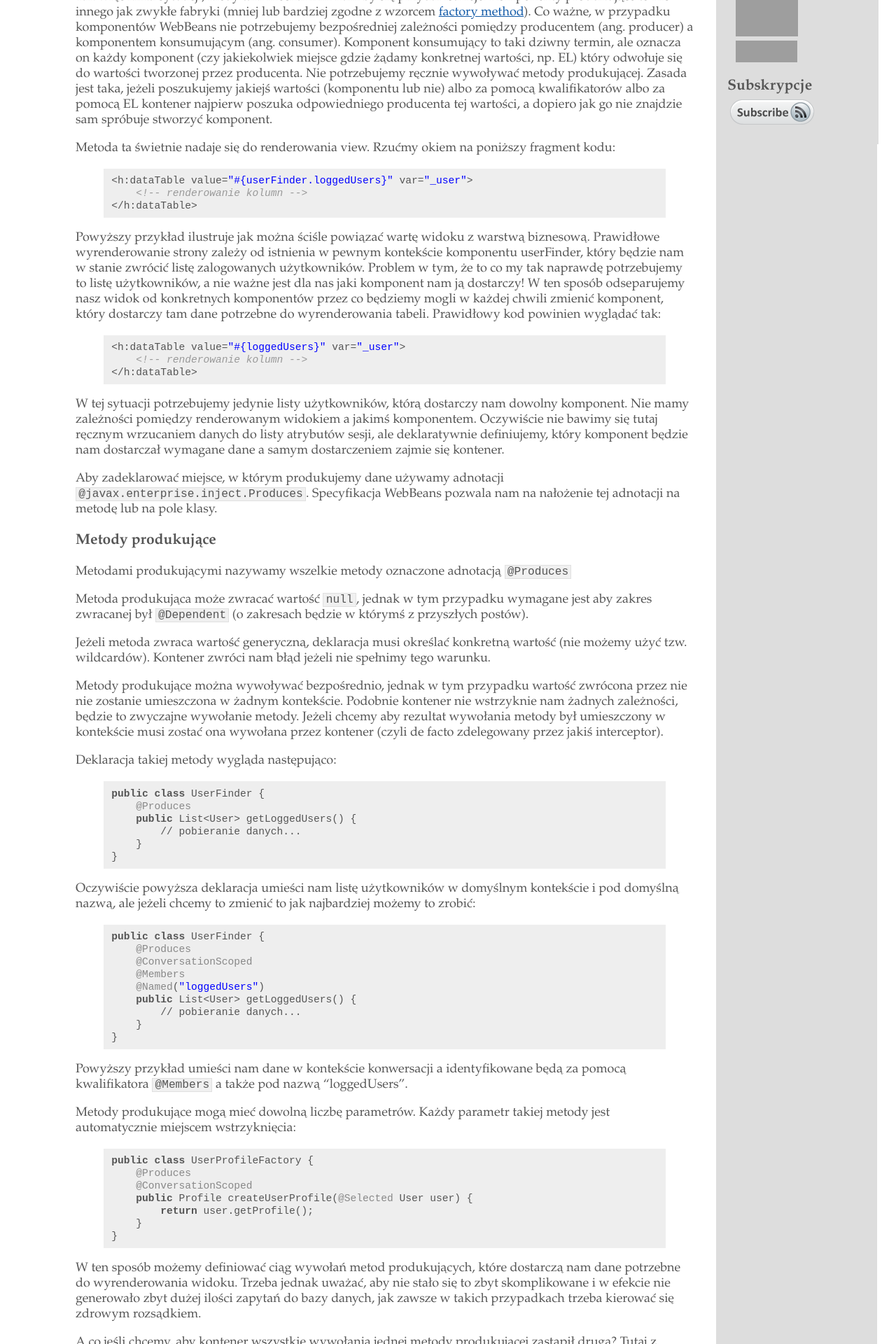
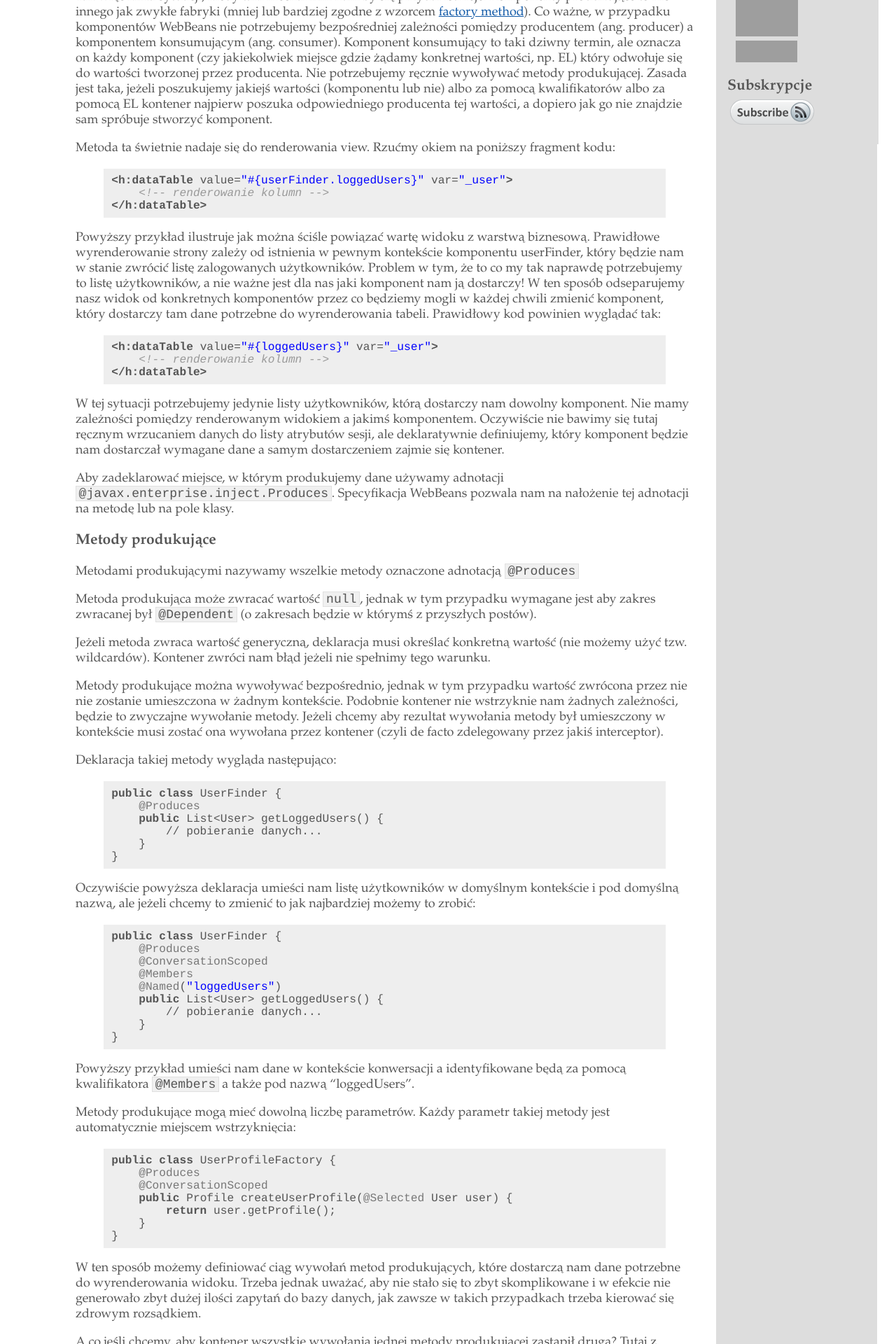
Before and after one commit to michalorman/michalorman-blog-old, a Jekyll site: the page built from blog/javaee/_posts/2009-11-16-kontekstowe-komponenty-w-j2ee-6-komponenty-produkujace.markdown, in a window 1280 px wide. Shown: the part 718-2638 px from the top of the page at 70% size. Built offline with Jekyll 4.4.1, drawn with Linux system fonts in a browser that asks for light colours; Markdown is read by kramdown in place of the engine named in the settings; comment, search, counter and statistics services are not loaded; grey boxes are pictures that could not be loaded.

Commit message:
Modified layout.

```diff
--- a/_layouts/default.html
+++ b/_layouts/default.html
@@ -105,7 +105,6 @@
 		<script type="text/javascript">
 			try {
 				var pageTracker = _gat._getTracker("UA-10392759-3");
-		    // Cookied already:
 				pageTracker._trackPageview();
 			} catch(err) {}
 		</script>
--- a/stylesheets/default.css
+++ b/stylesheets/default.css
@@ -21,18 +21,25 @@ img {
 	border: none;
 }
 
+pre {
+  background-color: #eee;
+  -moz-border-radius: 0.3em;
+  padding: 0.5em 0.7em;
+  font-size: 0.9em;
+  display: block;
+  word-wrap: break-word;
+	white-space: pre-wrap;
+	white-space: -moz-pre-wrap;
+  white-space: -pre-wrap;
+  white-space: -o-pre-wrap;
+}
+
 code {
+	font-family: Courier, monospace;
   background-color: #f0f0f0;
   border: 1px solid #e0e0e0;
   padding: 0 0.2em 0 0.2em;
-	font-size: 0.9em;
-}
-
-pre {
-	background-color: #eee;
-	-moz-border-radius: 0.3em;
-	padding: 0.5em 0.7em;
-	font-size: 0.9em;
+	font-size: 1em;
 }
 
 pre code {
@@ -40,6 +47,7 @@ pre code {
 	border: none;
 	padding: 0;
 	background-color: #eee;
+	display: block;
 }
 
 blockquote {
--- a/stylesheets/highlight.css
+++ b/stylesheets/highlight.css
@@ -12,5 +12,9 @@
 }
 
 .nd {
-	color: #888;
+	color: #777;
 }
+
+.nt {
+	font-weight: bold;
+}
```
Also changed, not shown: blog/seam/_posts/2010-01-21-poprawnosc-nazw-komponentow-w-seam.markdown (line endings or trailing spaces). Lines whose indentation alone changed are shown as unchanged.
